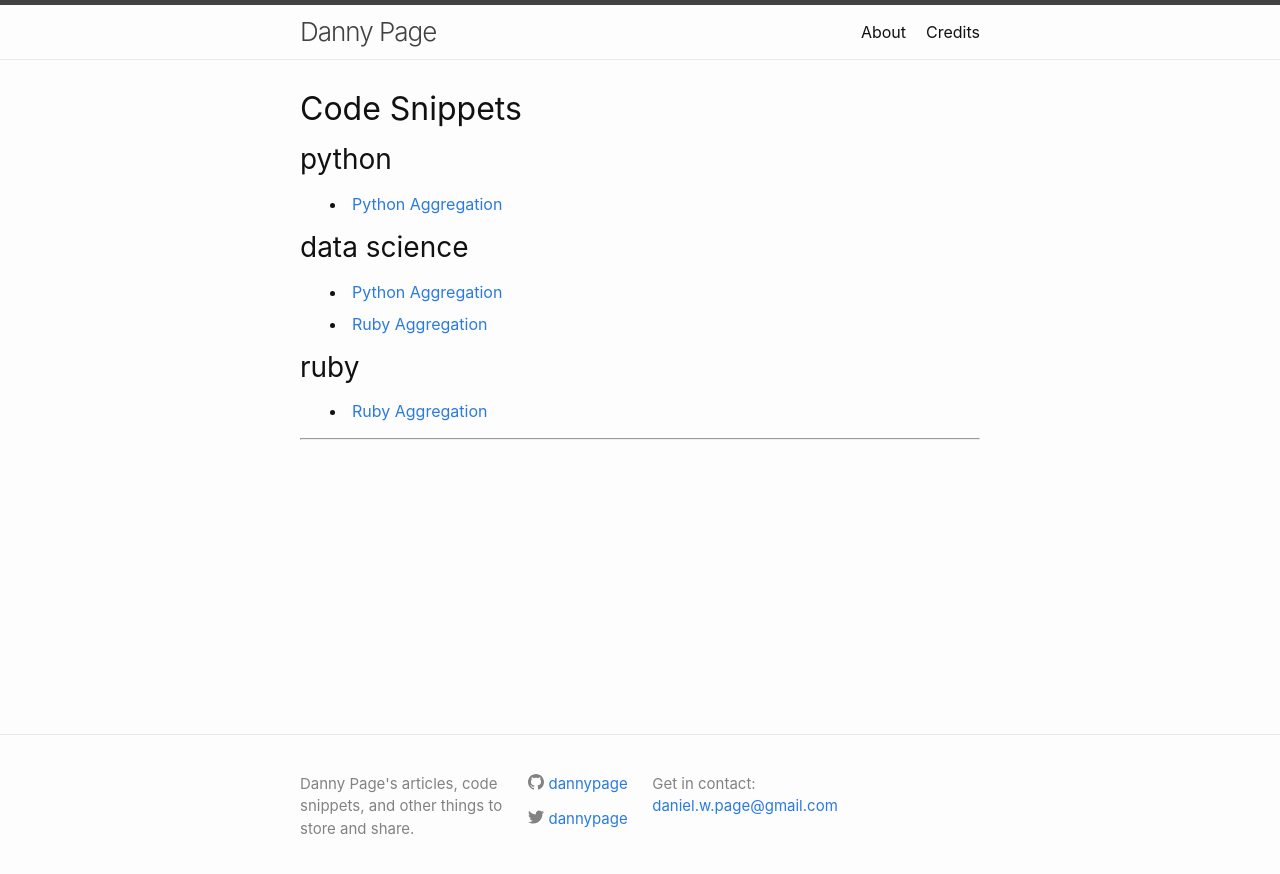
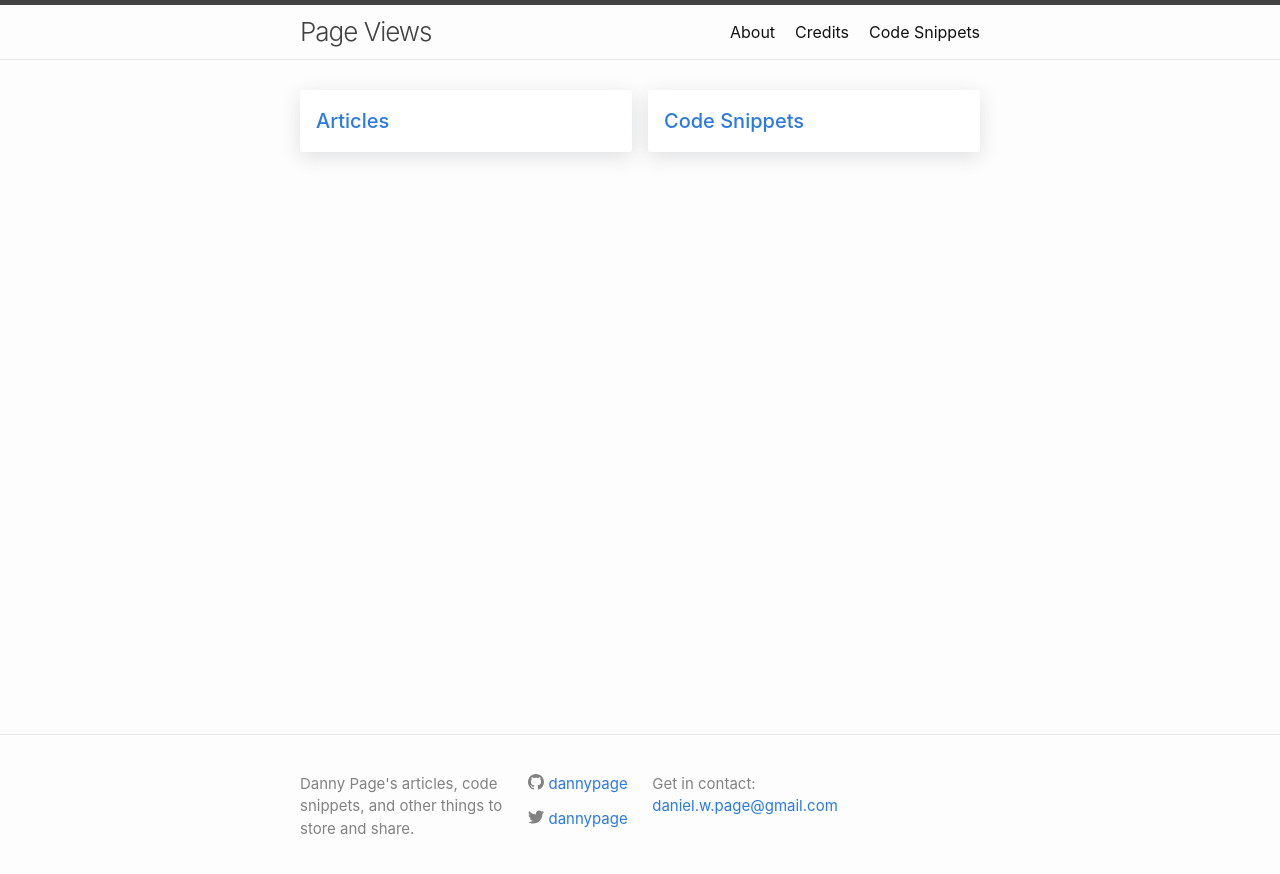
Before and after one commit to dannypage/views, a Jekyll site: the page built from index.html, in a window 1280 px wide. Shown: the top 874 px of the page. Built offline with Jekyll 4.4.1, drawn with Linux system fonts in a browser that asks for light colours.

Commit message:
fixing things up

```diff
--- a/_config.yml
+++ b/_config.yml
@@ -18,7 +18,7 @@
 # You can create any custom variable you would like, and they will be accessible
 # in the templates via {{ site.myvariable }}.
 
-title: Danny Page
+title: Page Views
 email: daniel.w.page@gmail.com
 description: >- # this means to ignore newlines until "baseurl:"
   Danny Page's articles, code snippets, and other things to store and share.
--- a/_layouts/index.html
+++ b/_layouts/index.html
@@ -1,7 +1,7 @@
 ---
 layout: default
 ---
-
+<!---
 {% assign tags =  site.snippets | map: 'tags' | join: ','  | split: ',' | uniq %}
 <h2>Code Snippets</h2>
 {% for tag in tags %}
@@ -9,32 +9,32 @@ layout: default
   <ul>
   {% for snippet in site.snippets %}
     {% if snippet.tags contains tag %}
-    <li><a href="{{ snippet.url }}">{{ snippet.title }}</a></li>
+    <li><a href="{{ site.baseurl }}{{ snippet.url }}">{{ snippet.title }}</a></li>
     {% endif %}
   {% endfor %}
   </ul>
 {% endfor %}
+-->
 
-<hr>
+<div class="columns">
+  <div class="column col-6 col-xs-12">
+      <div class="card">
+        <!-- https://picturepan2.github.io/spectre/components/cards.html -->
+        <a href="./articles/">
+          <div class="card-header">
+            <div class="card-title h5">Articles</div>
+          </div>
+        </a>
+      </div>
+  </div>
 
-{%- if site.posts.size > 0 -%}
-<h2 class="post-list-heading">{{ page.list_title | default: "Articles" }}</h2>
-<ul class="post-list">
-  {%- for post in site.posts -%}
-  <li>
-    {%- assign date_format = site.minima.date_format | default: "%b %-d, %Y" -%}
-    <span class="post-meta">{{ post.date | date: date_format }}</span>
-    <h3>
-      <a class="post-link" href="{{ post.url | relative_url }}">
-        {{ post.title | escape }}
+  <div class="column col-6 col-xs-12">
+  <div class="card">
+      <a href="./snippets/">
+        <div class="card-header">
+          <div class="card-title h5">Code Snippets</div>
+        </div>
       </a>
-    </h3>
-    {%- if site.show_excerpts -%}
-      {{ post.excerpt }}
-    {%- endif -%}
-  </li>
-  {%- endfor -%}
-</ul>
-
-<p class="rss-subscribe">subscribe <a href="{{ "/feed.xml" | relative_url }}">via RSS</a></p>
-{%- endif -%}
+    </div>
+  </div>
+</div>
--- a/assets/main.scss
+++ b/assets/main.scss
@@ -8,6 +8,12 @@
 
 .svg-icon {
     padding-right: 0px;
+}
+
+.card {
+    border: 0;
+    box-shadow: 0 0.25rem 1rem rgba(48,55,66,.15);
+    height: 100%;
 }
 
 .md h1::before { content: "# "; }
```
Also changed, not shown: _posts/2016-06-30-south-carolinians-are-frantically-googling-their-own-college--hours-after-they-won-the-college.markdown (added, +15 -0 lines), articles.md (added, +25 -0 lines), snippets.html (added, +16 -0 lines).
